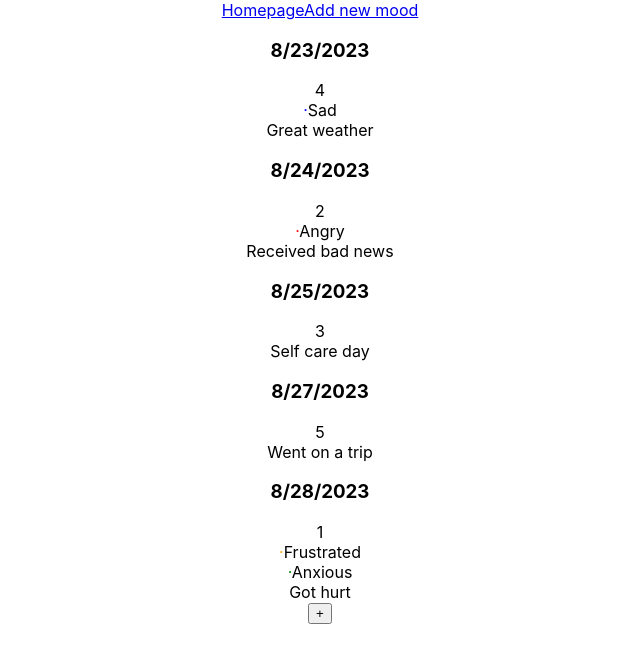
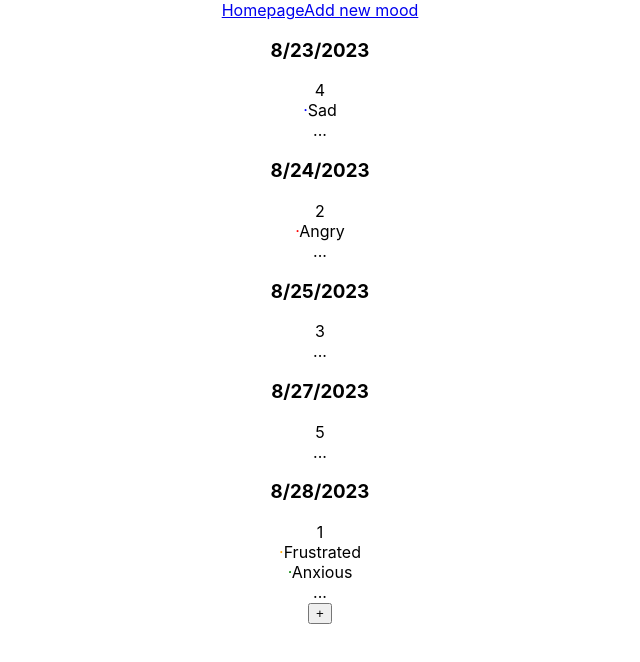
Before and after one commit to ndrlpzm/mood-tracker, a React (Create React App) app: page / in a window 1280 px wide. Shown: the top 662 px of the page, without its empty margins (320-960 px from the left). Built offline with nearby package versions, Linux system fonts and the light colour scheme.

Commit message:
displays ellipsis if the entry has a comment

```diff
--- a/src/home/Home.tsx
+++ b/src/home/Home.tsx
@@ -16,11 +16,18 @@ function Home({ moodList, isLoading }: HomeInput) {
   console.log(moodList)
     var prevDate: Date;
     const formattedElements = moodList.map((mood) => {
+      var commentIcon: JSX.Element;
+      if(mood.comment.length>0){
+        commentIcon= <div>...</div>;
+      }
+      else{
+        commentIcon=<></>;
+      }
       const art: JSX.Element = (
         <article key={mood.id}>
           <div>{mood.value}</div>
           <div><TagDisplay tagList={mood.tags}/></div>
-          <div>{mood.comment}</div>
+          {commentIcon}
         </article>
       );
       if (prevDate !== mood.date) {
```
